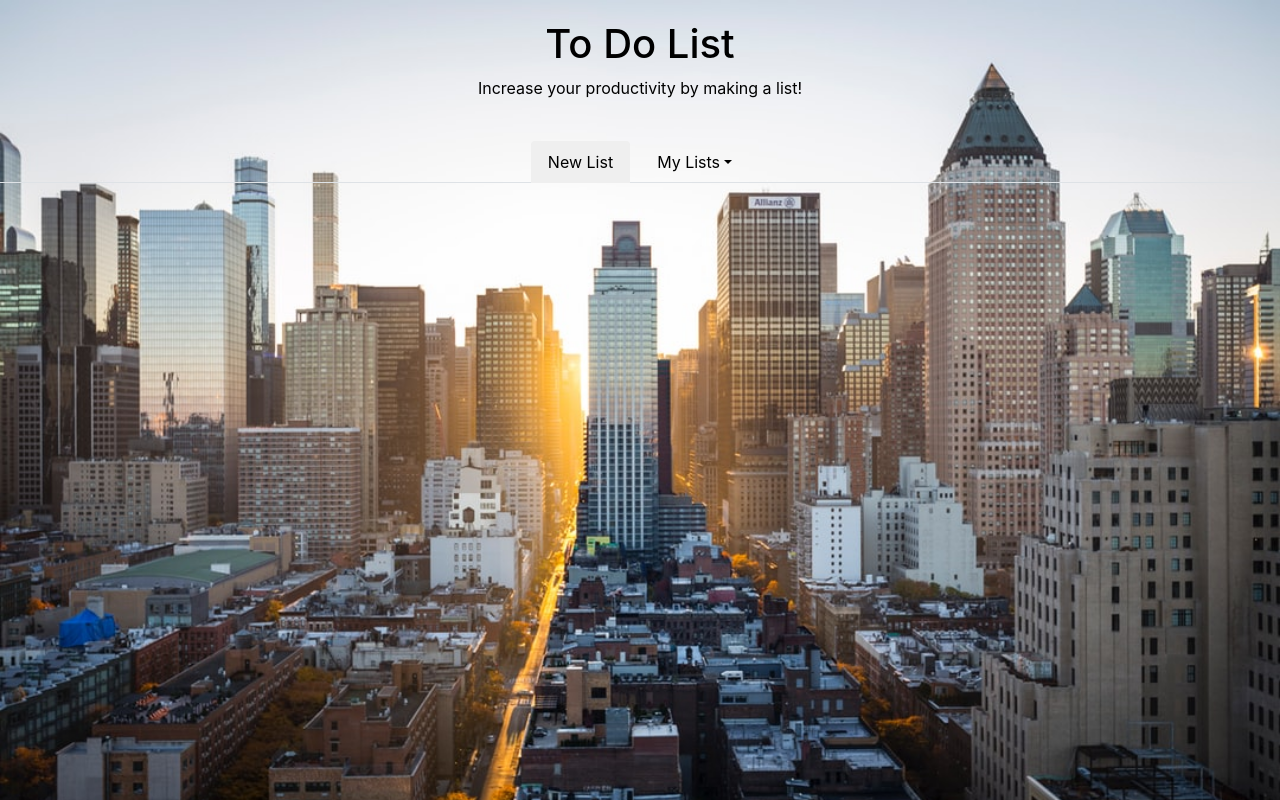
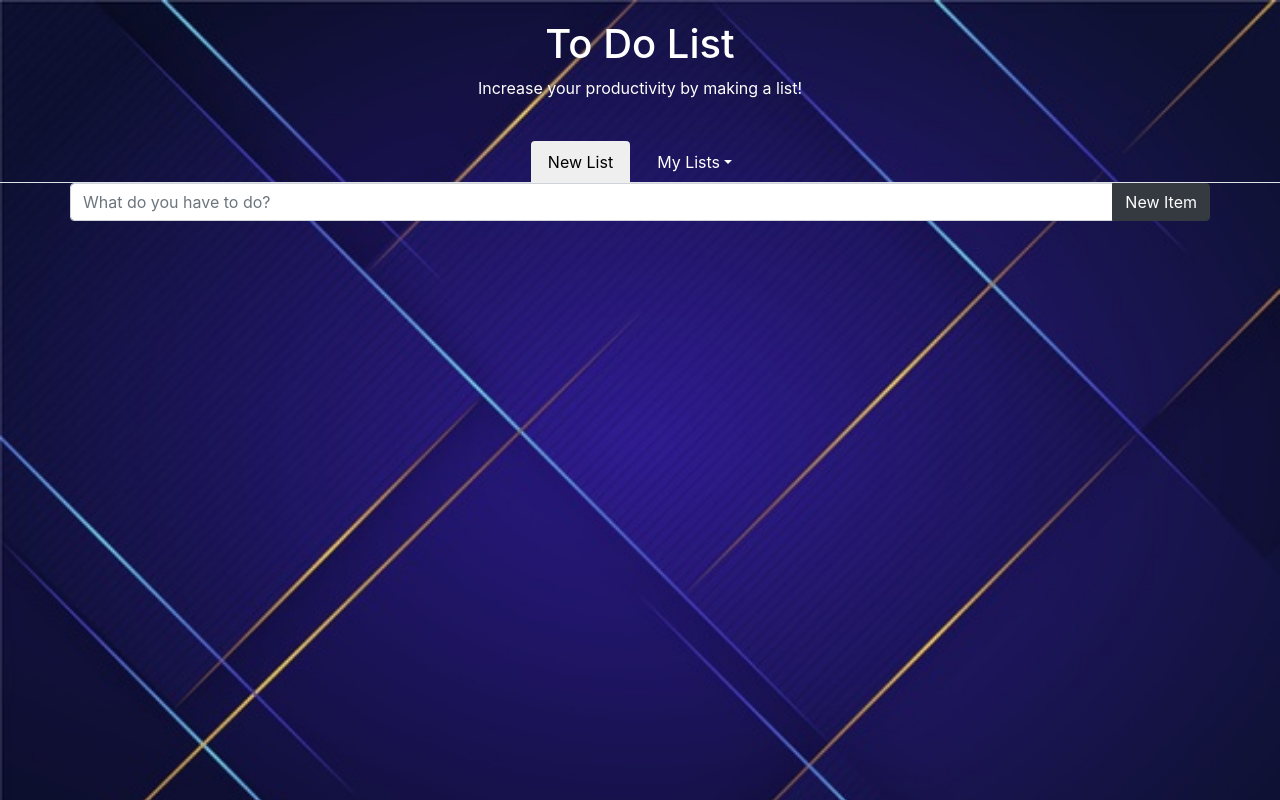
Before and after one commit to LukeGiles3/To-Do-List, a plain HTML site: page index.html in a window 1280 px wide. Drawn offline with nearby package versions, Linux system fonts and the light colour scheme.

Commit message:
create list item function

```diff
--- a/index.html
+++ b/index.html
@@ -12,7 +12,7 @@
 </head>
 
 <body>
-  <div class="center black-font">
+  <div class="center white-font">
     <h1>To Do List</h1>
     <p>Increase your productivity by making a list!</p>
   </div>
@@ -21,13 +21,22 @@
       <button class="nav-link" onclick="newList()">New List</button>
     </li>
     <li class="nav-item dropdown">
-      <a class="nav-link dropdown-toggle black-font" data-toggle="dropdown" href="#" role="button" aria-haspopup="true" aria-expanded="false">My Lists</a>
+      <a class="nav-link dropdown-toggle white-font" data-toggle="dropdown" href="#" role="button" aria-haspopup="true" aria-expanded="false">My Lists</a>
       <div class="dropdown-menu">
       </div>
     </li>
   </ul>
-  <div id="everything" class="everything"></div>
-
+  <div id="newList" class="container">
+    <div class="row">
+      <div class="input-group" id="todoForm">
+        <input type="text" class="form-control" id="todoInput" placeholder="What do you have to do?" aria-label="Recipient's username" aria-describedby="button-addon2">
+        <div class="input-group-append">
+          <button class="btn btn-dark" type="button" id="button-addon2" onclick="todoList()">New Item</button>
+        </div>
+      </div>
+      <ul class="list-group col-lg black-font" id="todoList"></ul>
+    </div>
+  </div>
 
     <script src="https://code.jquery.com/jquery-3.4.1.slim.min.js"
         integrity="sha384-J6qa4849blE2+poT4WnyKhv5vZF5SrPo0iEjwBvKU7imGFAV0wwj1yYfoRSJoZ+n"
--- a/script.js
+++ b/script.js
@@ -1,24 +1,63 @@
-class User {
-  constructor(toDoLists) {
-    this.toDoLists = toDoLists;
+function todoList() {
+  if(document.getElementById("todoInput").value == '' || document.getElementById("todoInput").value == null) {
+    alert("Doing nothing is something right?")
+  } else {
+    let item = document.getElementById("todoInput").value
+    let text = document.createTextNode(item)
+    let newitem = document.createElement("li")
+    $(newitem).addClass("list-group-item")
+    newitem.appendChild(text)
+    document.getElementById("todoList").appendChild(newitem)
   }
 }
 
-class ToDoList {
-  constructor(name) {
-    this.name = name;
-    this.tasks = [];
 
-  }
-}
 
-class Task {
-  constructor(notDone, done, edit) {
-    this.notDone = notDone;
-    this.done = done;
-    this.edit = edit;
-  }
-}
+
+
+
+
+
+
+
+// class User {
+//   constructor(toDoLists) {
+//     this.toDoLists = toDoLists;
+//   }
+//   newList() {
+//     document.createElement('input')
+//   }
+// }
+
+// class ToDoList {
+//   constructor(selectedHtmlElement) {
+//     this.name = [];
+//     this.notDone = [];
+//     this.done = [];
+//     this.selectedHtmlElement = selectedHtmlElement || document.body;
+//     this.tasks = JSON.parse(window.localStorage.getItem("tasks")) || [];
+//   }
+
+//   addTask(text) {
+//     if (text == '' || text == null) {
+//       alert("Doing nothing is something, right?")
+//     } else {
+//       this.tasks.push(new Task(text))
+//       this.saveTask
+//     }
+//     this.render(this.tasks)
+//   }
+//   saveTask() {
+//     window.localStorage.setItem("tasks", JSON.stringify(this.tasks));
+//   }
+// }
+
+// class Task {
+//   constructor(text) {
+//     this.text = text;
+//     this.isCompleted = false;
+//   }
+// }
 // function newItem() {
 //     var li = document.createElement("LI");
 //     $(li).addClass("list-group-item");
--- a/styles.css
+++ b/styles.css
@@ -1,5 +1,5 @@
 body {
-    background-image: url(images/citybgimg.jpeg);
+    background-image: url(images/bg-image1.jpg);
     background-size: cover;
     color: white;
 }
```
Also changed, not shown: test.html (added, +18 -0 lines), test.js (added, +7 -0 lines).
